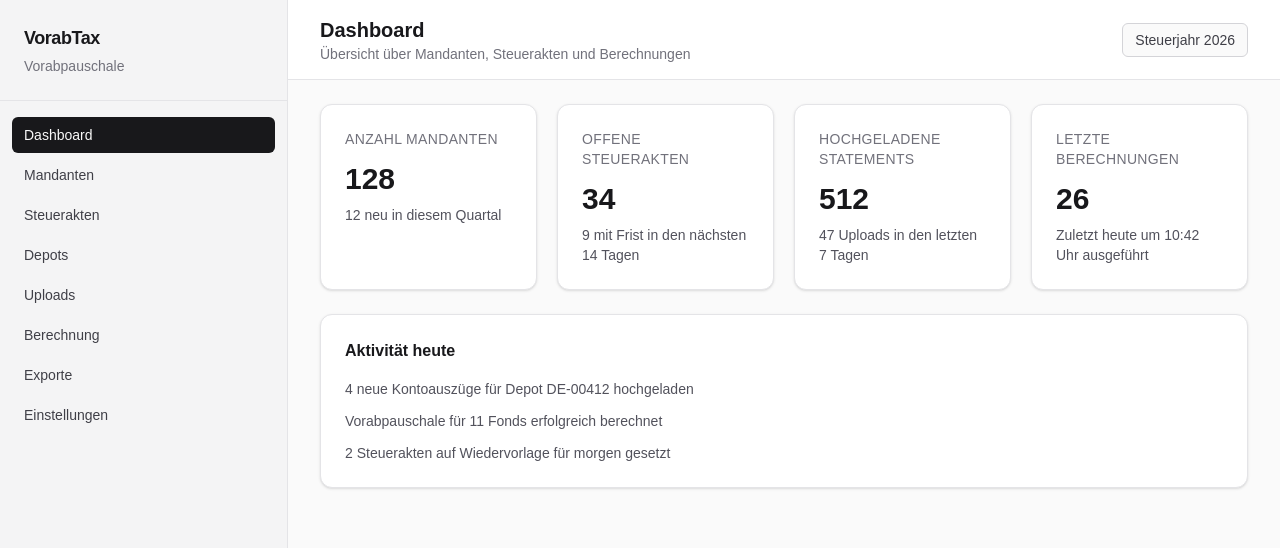
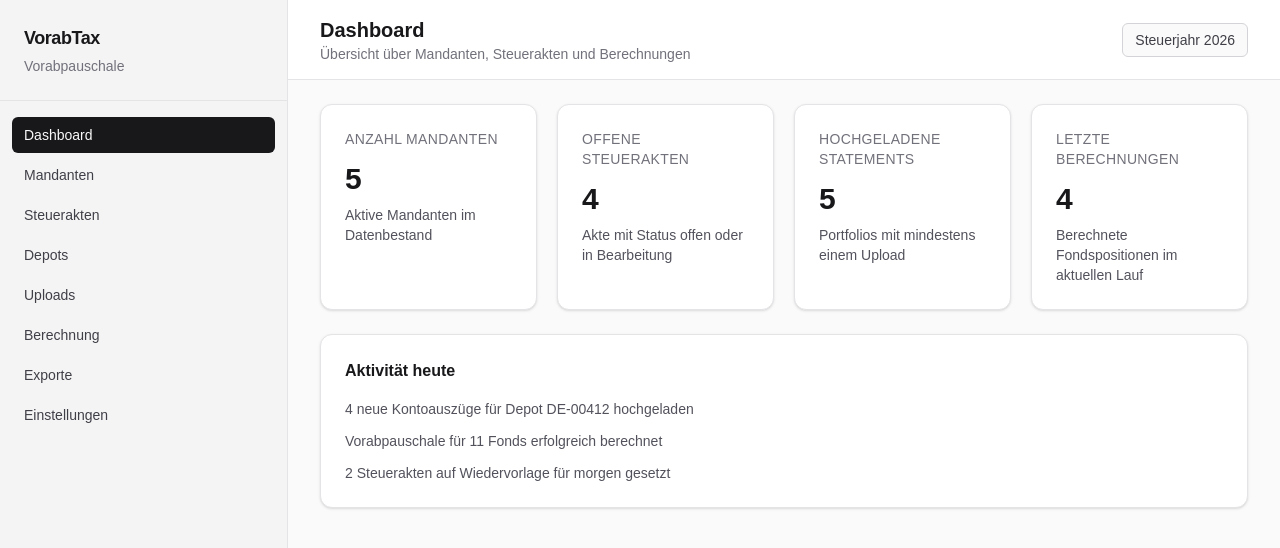
Before and after one commit to Blaxseries/vorabpauschale-tax-app, a Next.js app: page / in a window 1280 px wide. Shown: the top 548 px of the page. Built offline with nearby package versions, Linux system fonts and the light colour scheme.

Commit message:
add typed mock data

```diff
--- a/app/page.tsx
+++ b/app/page.tsx
@@ -1,12 +1,33 @@
 import { AppShell } from "@/components/app-shell";
 import { StatCard } from "@/components/stat-card";
+import { clients, fundPositions, portfolios, taxFiles } from "@/lib/mock-data";
 
 export default function Home() {
+  const openTaxFilesCount = taxFiles.filter(
+    (taxFile) => taxFile.status !== "completed",
+  ).length;
+
   const dashboardStats = [
-    { title: "Anzahl Mandanten", value: "128", detail: "12 neu in diesem Quartal" },
-    { title: "Offene Steuerakten", value: "34", detail: "9 mit Frist in den nächsten 14 Tagen" },
-    { title: "Hochgeladene Statements", value: "512", detail: "47 Uploads in den letzten 7 Tagen" },
-    { title: "Letzte Berechnungen", value: "26", detail: "Zuletzt heute um 10:42 Uhr ausgeführt" },
+    {
+      title: "Anzahl Mandanten",
+      value: clients.length.toString(),
+      detail: "Aktive Mandanten im Datenbestand",
+    },
+    {
+      title: "Offene Steuerakten",
+      value: openTaxFilesCount.toString(),
+      detail: "Akte mit Status offen oder in Bearbeitung",
+    },
+    {
+      title: "Hochgeladene Statements",
+      value: portfolios.length.toString(),
+      detail: "Portfolios mit mindestens einem Upload",
+    },
+    {
+      title: "Letzte Berechnungen",
+      value: fundPositions.length.toString(),
+      detail: "Berechnete Fondspositionen im aktuellen Lauf",
+    },
   ];
 
   return (
--- /dev/null
+++ b/lib/mock-data.ts
@@ -0,0 +1,68 @@
+import type { Client, FundPosition, Portfolio, TaxFile } from "@/lib/types";
+
+export const clients: Client[] = [
+  { id: "c-001", name: "Muster Holding GmbH", taxNumber: "143/5567/1022", country: "DE" },
+  { id: "c-002", name: "Nordkapital AG", taxNumber: "231/8841/3370", country: "DE" },
+  { id: "c-003", name: "Berg & Partner KG", taxNumber: "412/9934/7721", country: "DE" },
+  { id: "c-004", name: "Hanse Invest Family Office", taxNumber: "554/1209/6643", country: "DE" },
+  { id: "c-005", name: "Rhein Asset Management GmbH", taxNumber: "876/4421/1188", country: "DE" },
+];
+
+export const taxFiles: TaxFile[] = [
+  { id: "tf-2026-001", clientId: "c-001", year: 2026, status: "in_progress" },
+  { id: "tf-2026-002", clientId: "c-002", year: 2026, status: "open" },
+  { id: "tf-2026-003", clientId: "c-003", year: 2026, status: "completed" },
+  { id: "tf-2026-004", clientId: "c-004", year: 2026, status: "in_progress" },
+  { id: "tf-2026-005", clientId: "c-005", year: 2026, status: "open" },
+];
+
+export const portfolios: Portfolio[] = [
+  { id: "pf-001", taxFileId: "tf-2026-001", bankName: "Deutsche Bank", country: "DE" },
+  { id: "pf-002", taxFileId: "tf-2026-002", bankName: "Commerzbank", country: "DE" },
+  { id: "pf-003", taxFileId: "tf-2026-003", bankName: "DekaBank", country: "DE" },
+  { id: "pf-004", taxFileId: "tf-2026-004", bankName: "UBS", country: "CH" },
+  { id: "pf-005", taxFileId: "tf-2026-005", bankName: "Baader Bank", country: "DE" },
+];
+
+export const fundPositions: FundPosition[] = [
+  {
+    id: "fp-001",
+    isin: "DE000A0F5UF5",
+    fundName: "DWS Deutschland",
+    unitsStart: 950.12,
+    unitsEnd: 980.55,
+    priceStart: 124.33,
+    priceEnd: 130.11,
+    distributions: 640.22,
+  },
+  {
+    id: "fp-002",
+    isin: "LU0360863863",
+    fundName: "Allianz Global Equity",
+    unitsStart: 401.87,
+    unitsEnd: 423.31,
+    priceStart: 211.02,
+    priceEnd: 219.44,
+    distributions: 312.6,
+  },
+  {
+    id: "fp-003",
+    isin: "IE00B4L5Y983",
+    fundName: "iShares Core MSCI World UCITS ETF",
+    unitsStart: 1200,
+    unitsEnd: 1238.4,
+    priceStart: 78.51,
+    priceEnd: 83.9,
+    distributions: 728.14,
+  },
+  {
+    id: "fp-004",
+    isin: "LU1681045370",
+    fundName: "Amundi Prime Euro Gov Bonds",
+    unitsStart: 640.5,
+    unitsEnd: 640.5,
+    priceStart: 102.44,
+    priceEnd: 101.73,
+    distributions: 144.33,
+  },
+];
```
